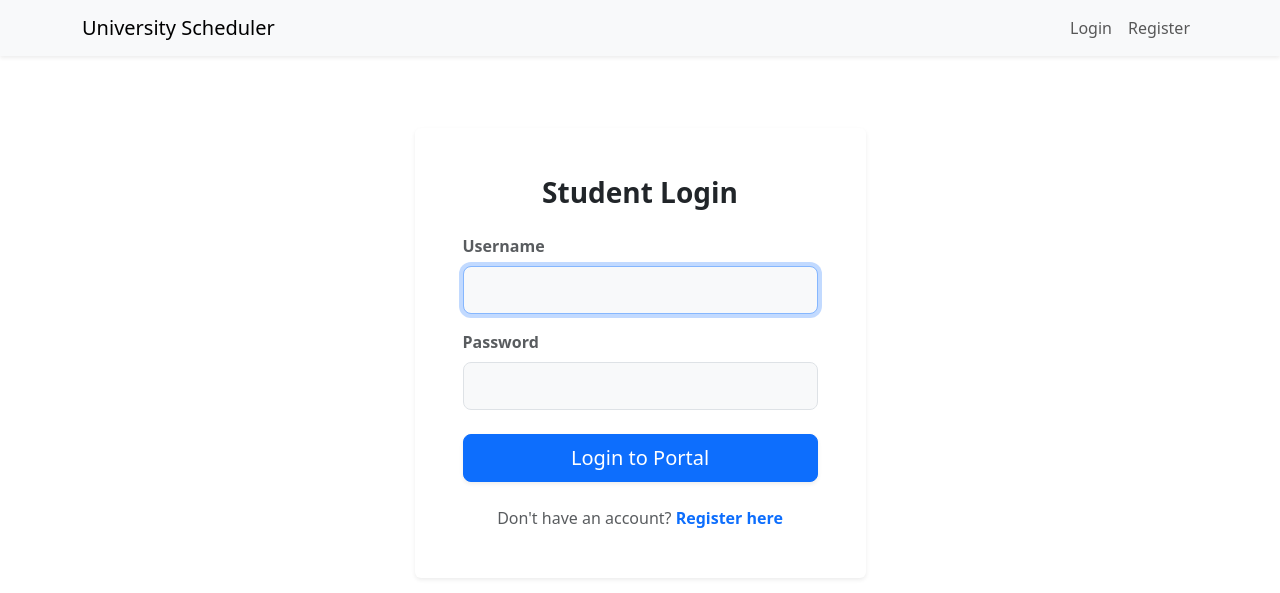
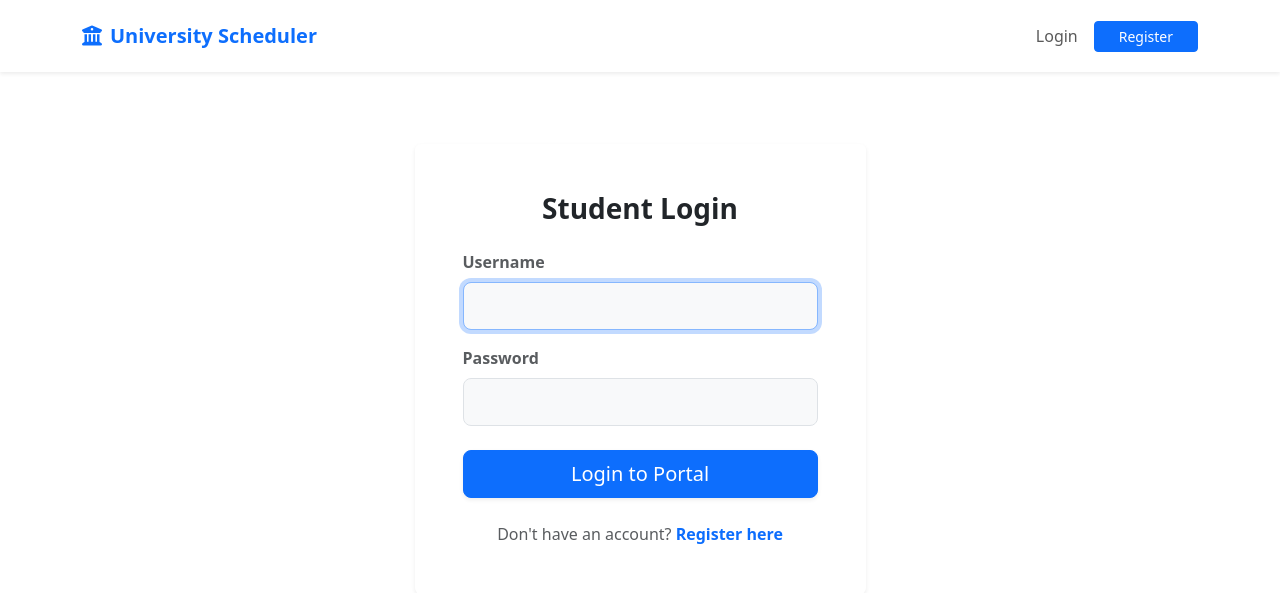
Before and after one commit to DFOM/Acadex, a Flask app: page / in a window 1280 px wide. Shown: the top 593 px of the page. Run offline with Flask 3, Linux system fonts and the light colour scheme; some libraries are stand-ins or nearby versions.

Commit message:
Student Dashboard Update

```diff
--- a/templates/Layouts/student_base.html
+++ b/templates/Layouts/student_base.html
@@ -5,20 +5,64 @@
     <meta name="viewport" content="width=device-width, initial-scale=1.0">
     <title>{% block title %}Student Portal{% endblock %}</title>
     <link href="https://cdn.jsdelivr.net/npm/bootstrap@5.3.0/dist/css/bootstrap.min.css" rel="stylesheet">
+    <link rel="stylesheet" href="https://cdnjs.cloudflare.com/ajax/libs/font-awesome/6.4.0/css/all.min.css">
     <link rel="stylesheet" href="{{ url_for('static', filename='css/student.css') }}">
+    <style>
+        .nav-admin-link {
+            background-color: #fff1f1;
+            border-radius: 8px;
+            padding: 8px 15px !important;
+            border: 1px solid #ffcaca;
+            transition: all 0.3s ease;
+        }
+        .nav-admin-link:hover {
+            background-color: #ffe0e0;
+            color: #dc3545 !important;
+        }
+    </style>
 </head>
 <body>
-    <nav class="navbar navbar-expand-lg navbar-light bg-light mb-4 shadow-sm">
+    <nav class="navbar navbar-expand-lg navbar-light bg-white mb-4 shadow-sm py-3">
         <div class="container">
-            <a class="navbar-brand" href="{{ url_for('auth.login') }}">University Scheduler</a>
-            <div class="collapse navbar-collapse">
-                <ul class="navbar-nav ms-auto">
+            <a class="navbar-brand fw-bold text-primary" href="{{ url_for('auth.login') }}">
+                <i class="fas fa-university me-2"></i>University Scheduler
+            </a>
+
+            <button class="navbar-toggler" type="button" data-bs-toggle="collapse" data-bs-target="#navbarNav">
+                <span class="navbar-toggler-icon"></span>
+            </button>
+
+            <div class="collapse navbar-collapse" id="navbarNav">
+                <ul class="navbar-nav ms-auto align-items-center">
                     {% if current_user.is_authenticated %}
-                        <li class="nav-item"><a class="nav-link" href="{{ url_for('schedule.user_dashboard') }}">My Dashboard</a></li>
-                        <li class="nav-item"><a class="nav-link text-danger" href="{{ url_for('auth.logout') }}">Logout</a></li>
+
+                        <li class="nav-item">
+                            <a class="nav-link px-3" href="{{ url_for('schedule.user_dashboard') }}">
+                                <i class="fas fa-th-large me-1"></i> Dashboard
+                            </a>
+                        </li>
+
+                        {% if current_user.role == 'admin' %}
+                        <li class="nav-item ms-lg-2 me-lg-2">
+                            <a class="nav-link nav-admin-link text-danger fw-bold" href="{{ url_for('admin.index') }}">
+                                <i class="fas fa-user-shield me-1"></i> Admin Panel
+                            </a>
+                        </li>
+                        {% endif %}
+
+                        <li class="nav-item ms-lg-3">
+                            <a class="btn btn-outline-danger btn-sm" href="{{ url_for('auth.logout') }}">
+                                <i class="fas fa-sign-out-alt me-1"></i> Logout
+                            </a>
+                        </li>
+
                     {% else %}
-                        <li class="nav-item"><a class="nav-link" href="{{ url_for('auth.login') }}">Login</a></li>
-                        <li class="nav-item"><a class="nav-link" href="{{ url_for('auth.register') }}">Register</a></li>
+                        <li class="nav-item">
+                            <a class="nav-link" href="{{ url_for('auth.login') }}">Login</a>
+                        </li>
+                        <li class="nav-item ms-lg-2">
+                            <a class="btn btn-primary btn-sm px-4" href="{{ url_for('auth.register') }}">Register</a>
+                        </li>
                     {% endif %}
                 </ul>
             </div>
@@ -29,7 +73,8 @@
         {% with messages = get_flashed_messages(with_categories=true) %}
             {% if messages %}
                 {% for category, message in messages %}
-                    <div class="alert alert-{{ 'success' if category == 'success' else 'danger' }} alert-dismissible fade show">
+                    <div class="alert alert-{{ 'success' if category == 'success' else 'danger' }} alert-dismissible fade show shadow-sm">
+                        <i class="fas {{ 'fa-check-circle' if category == 'success' else 'fa-exclamation-circle' }} me-2"></i>
                         {{ message }}
                         <button type="button" class="btn-close" data-bs-dismiss="alert"></button>
                     </div>
```
Also changed, not shown: templates/Admin/admin_login.html (deleted, +0 -43 lines), 2 other files.
